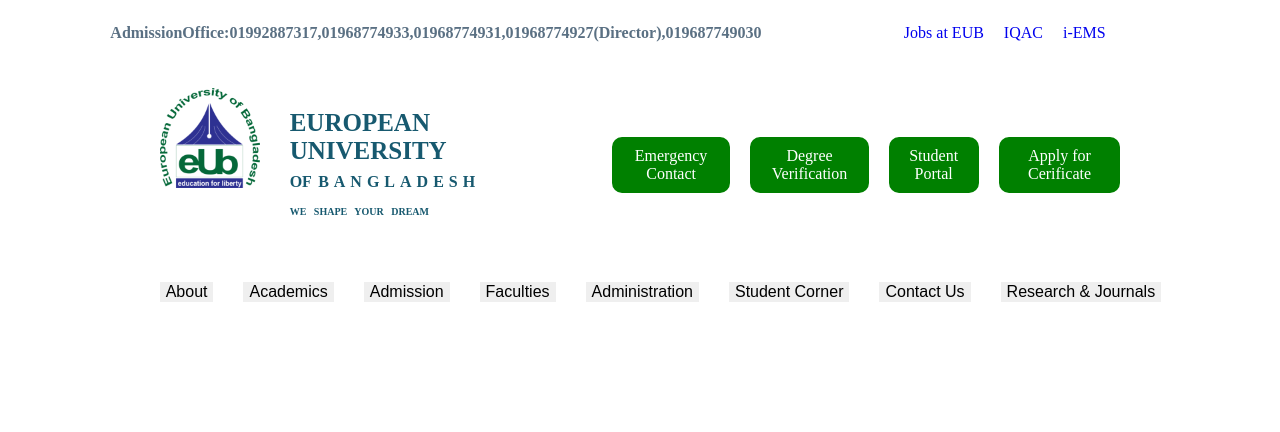
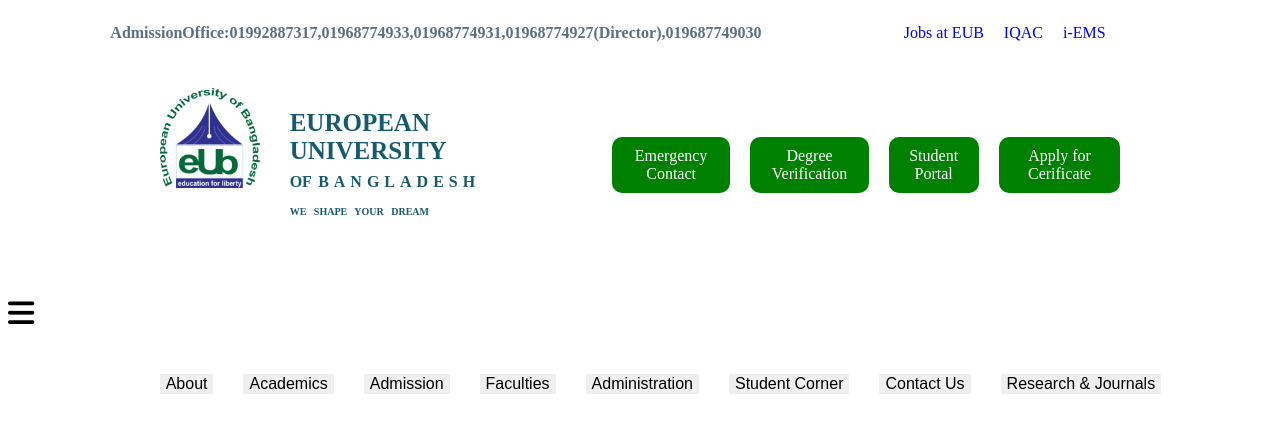
Before and after one commit to mdnlislam/html, a React (Vite) app: page / in a window 1280 px wide. Shown: the top 432 px of the page. Built offline with nearby package versions, Linux system fonts and the light colour scheme.

Commit message:
modification

```diff
--- a/src/App.css
+++ b/src/App.css
@@ -591,7 +591,7 @@
 
          }
          .logo_area img{
-          margin-left: 16%;
+          margin-left: 12%;
           width: 250px;
           height: 200px;
          }
@@ -602,10 +602,13 @@
           display: block;
 
 
+         }
+         .Infrom_text{
+          padding: 0%;
+          margin: 0%;
+          width: 100%;
+         }
 
-
-
-         }
          .Infrom_text a{
           justify-content: center;
           font-size: 25px;
@@ -620,7 +623,43 @@
          /* new */
          .navbar{
           display: block;
+          margin: 0%;
          }
+
+            .border {
+              border:2px solid green;
+              text-align: center;
+              width: 100%;
+              background-color: #ddd;
+
+
+
+            }
+            .border{
+              padding: 0%;
+
+            }
+            .subnavbtn {
+
+             font-size: 30px !important;
+
+
+            }
+            .Menu_Ber{
+              position: relative;
+            }
+
+          .navbar{
+            display: none;
+            position: absolute;
+          }
+
+          .Menu_Ber:hover .navbar{
+            display: block;
+            width: 100%;
+          }
+
+
 
         }
 
--- a/src/components/Product-card.jsx
+++ b/src/components/Product-card.jsx
@@ -41,11 +41,13 @@ function ProductCard() {
 
 
        <div className="Menu_Ber">
+        <p className="bear"><i class="fa-solid fa-bars"></i></p>
+        <div className="navbar">
 
-        <div className="navbar">
-            {/* <p>Home</p>  */}
             <div className="subnav">
+        <div className="border">
         <button className="subnavbtn">About</button>
+        </div>
              <div className="subnav_content">
                 <a href="#">Humble Beginning</a>
                 <a href="#">Messages</a>
@@ -60,7 +62,9 @@ function ProductCard() {
 
 
            <div className="subnav">
+        <div className="border">
         <button className="subnavbtn">Academics</button>
+        </div>
              <div className="subnav_content">
                 <a href="#">Academic policy</a>
                 <a href="#">Rules & Regulation</a>
@@ -75,7 +79,9 @@ function ProductCard() {
 
 
            <div className="subnav">
+        <div className="border">
         <button className="subnavbtn">Admission</button>
+        </div>
              <div className="subnav_content">
                 <a href="#">Admission Information</a>
                 <a href="#">Waivers and Assistance</a>
@@ -89,7 +95,9 @@ function ProductCard() {
 
 
            <div className="subnav">
+           <div className="border">
            <button className="subnavbtn">Faculties</button>
+           </div>
              <div className="subnav_content">
                 <a href="#">Faculty of Arts & Social Sciences</a>
                 <a href="#">Faculty of Business Administration</a>
@@ -100,7 +108,9 @@ function ProductCard() {
            </div>
 
            <div className="subnav">
+          <div className="border">
           <button className="subnavbtn">Administration</button>
+          </div>
              <div className="subnav_content">
                 <a href="#">Academic policy</a>
                 <a href="#">Rules & Regulation</a>
@@ -113,7 +123,9 @@ function ProductCard() {
            </div>
 
            <div className="subnav">
+         <div className="border">
          <button className="subnavbtn">Student Corner</button>
+         </div>
              <div className="subnav_content">
                 <a href="#">Academic policy</a>
                 <a href="#">Rules & Regulation</a>
@@ -126,7 +138,9 @@ function ProductCard() {
            </div>
 
            <div className="subnav">
+             <div className="border">
              <button className="subnavbtn">Contact Us</button>
+             </div>
              <div className="subnav_content">
                 <a href="#">Academic policy</a>
                 <a href="#">Rules & Regulation</a>
@@ -140,7 +154,9 @@ function ProductCard() {
 
 
            <div className="subnav">
+           <div className="border">
            <button className="subnavbtn">Research & Journals</button>
+           </div>
              <div className="subnav_content">
                 <a href="#">Academic policy</a>
                 <a href="#">Rules & Regulation</a>
```
Lines whose indentation alone changed are shown as unchanged.
